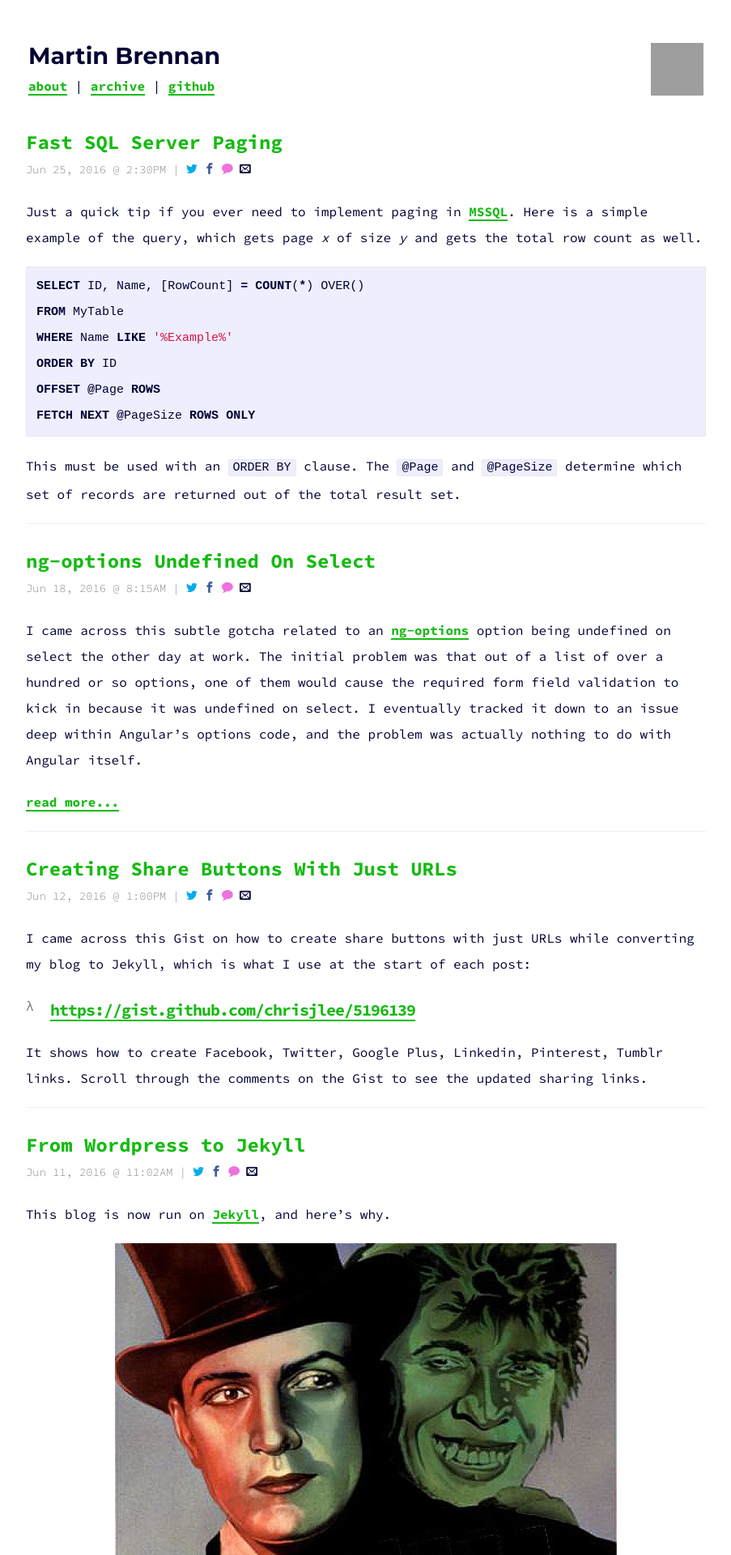
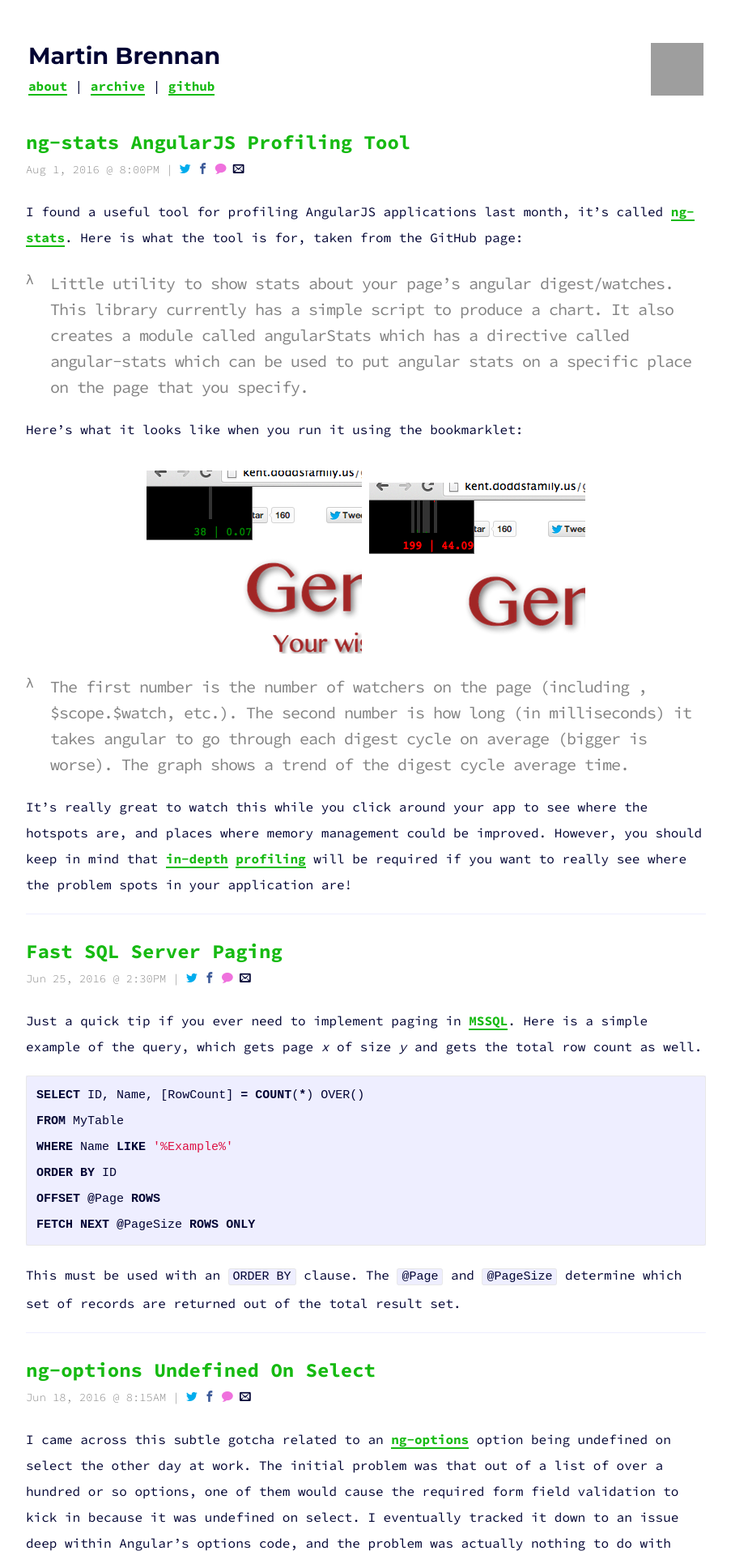
Before and after one commit to martin-brennan/martin-brennan.com, a Jekyll site: the page built from index.html, in a window 1280 px wide. Shown: the top 1920 px of the page at 81% size, without its empty margins (188-1091 px from the left). Built offline with Jekyll 4.4.1, drawn with Linux system fonts in a browser that asks for light colours; some web fonts are replaced; the list of posts is cut into pages by our own code; some of the changed text lies outside the part shown; grey boxes are pictures that could not be loaded.

Commit message:
added ng-stats article and image classes

```diff
--- /dev/null
+++ b/_posts/2016-08-01-ng-stats.md
@@ -0,0 +1,21 @@
+---
+title: ng-stats AngularJS Profiling Tool
+date: 2016-08-01T20:00:00+00:00
+author: Martin Brennan
+layout: post
+permalink: /ng-stats/
+---
+
+I found a useful tool for profiling AngularJS applications last month, it's called [ng-stats](https://github.com/kentcdodds/ng-stats). Here is what the tool is for, taken from the GitHub page:
+
+> Little utility to show stats about your page's angular digest/watches. This library currently has a simple script to produce a chart. It also creates a module called angularStats which has a directive called angular-stats which can be used to put angular stats on a specific place on the page that you specify.
+
+Here's what it looks like when you run it using the bookmarklet:
+
+<div class="inline-image-wrap">
+  <img src="/images/ngstats1.png" /> <img src="/images/ngstats2.png" />
+</div>
+
+> The first number is the number of watchers on the page (including {{variables}}, $scope.$watch, etc.). The second number is how long (in milliseconds) it takes angular to go through each digest cycle on average (bigger is worse). The graph shows a trend of the digest cycle average time.
+
+It's really great to watch this while you click around your app to see where the hotspots are, and places where memory management could be improved. However, you should keep in mind that [in-depth](https://developers.google.com/web/tools/chrome-devtools/profile/memory-problems/memory-diagnosis?hl=en) [profiling](https://developers.google.com/web/tools/chrome-devtools/profile/evaluate-performance/timeline-tool?hl=en) will be required if you want to really see where the problem spots in your application are!
--- a/_sass/_mb.scss
+++ b/_sass/_mb.scss
@@ -192,3 +192,10 @@ h3, .post-content h3 {
 .navigation {
   width: 100%;
 }
+
+.inline-image-wrap {
+  text-align: center;
+  img {
+    display: inline-block;
+  }
+}
```
Also changed, not shown: _posts/2015-02-14-es6-basics.md (+6 -6 lines), images/ngstats1.png (added), images/ngstats2.png (added).
